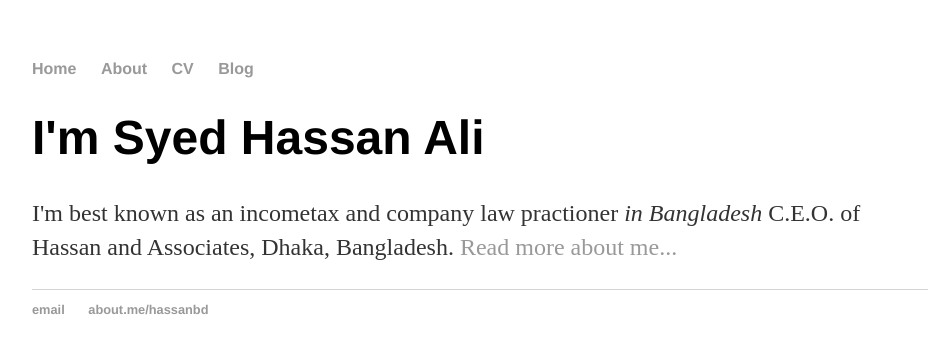
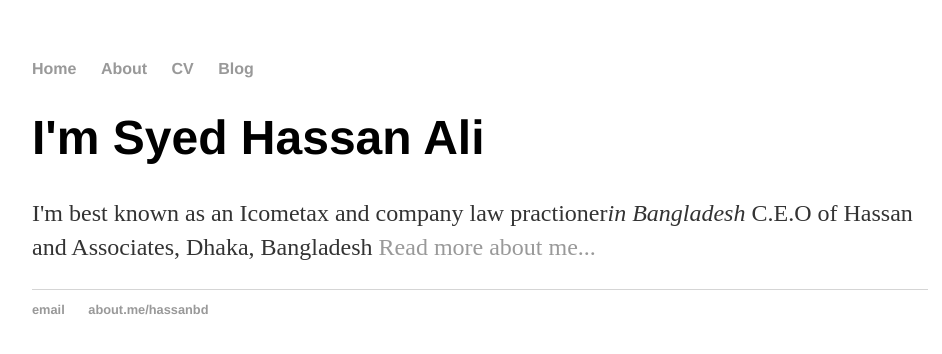
Before and after one commit to upodesta/hassan-bd, a Jekyll site: the page built from index.html, in a window 1280 px wide. Shown: the top 354 px of the page, without its empty margins (160-1102 px from the left). Built offline with Jekyll 4.4.1, drawn with Linux system fonts in a browser that asks for light colours.

Commit message:
front matter

```diff
--- a/index.html
+++ b/index.html
@@ -1,30 +1,8 @@
-<!DOCTYPE html>
-<html>
-	<head>
-		<title>Syed Hassan Ali, Incometax and Company Law Advisor, Bangladesh</title>
-		<!-- link to main stylesheet -->
-		<link rel="stylesheet" type="text/css" href="/css/main.css">
-	</head>
-	<body>
-		<nav>
-    		<ul>
-        		<li><a href="/">Home</a></li>
-	        	<li><a href="/about">About</a></li>
-        		<li><a href="/cv">CV</a></li>
-        		<li><a href="/blog">Blog</a></li>
-    		</ul>
-		</nav>
-		<div class="container">
-    		<div class="blurb">
-        		<h1>I'm Syed Hassan Ali</h1>
-				<p>I'm best known as an incometax and company law practioner <em>in Bangladesh</em> C.E.O. of Hassan and Associates, Dhaka, Bangladesh. <a href="/about">Read more about me...</a></p>
-    		</div><!-- /.blurb -->
-		</div><!-- /.container -->
-		<footer>
-    		<ul>
-        		<li><a href="mailto:upodesta@yahoo.com">email</a></li>
-        		<li><a href="https://about.me/hassanbd">about.me/hassanbd</a></li>
-			</ul>
-		</footer>
-	</body>
-</html>
+---
+layout: default
+title: Syed Hassan Ali, Incometax and Compnay Law Advisor
+---
+<div class="blurb">
+	<h1>I'm Syed Hassan Ali</h1>
+	<p>I'm best known as an Icometax and company law practioner<em>in Bangladesh</em> C.E.O of Hassan and Associates, Dhaka, Bangladesh <a href="/about">Read more about me...</a></p>
+</div><!-- /.blurb -->
```
